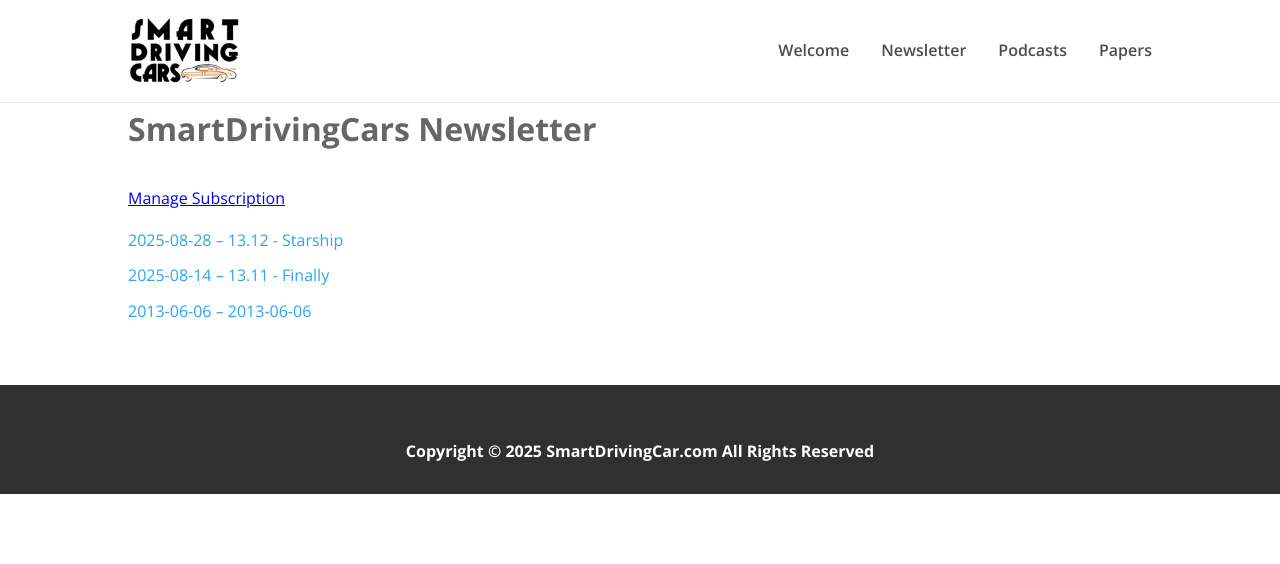
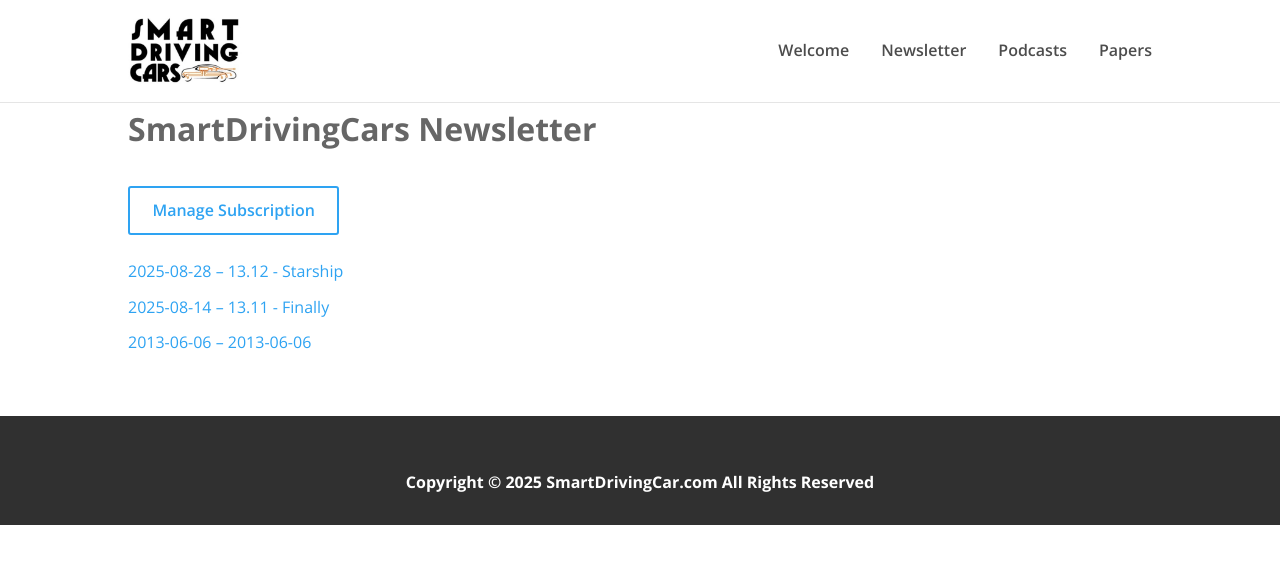
Before and after one commit to PrincetonUniversity/smartdrivingcar, a Jekyll site: the page built from newsletter/index.md, in a window 1280 px wide. Shown: the top 564 px of the page. Built offline with Jekyll 4.4.1, drawn with Linux system fonts in a browser that asks for light colours.

Commit message:
Decorate Manage Subscription

```diff
--- a/assets/css/site.css
+++ b/assets/css/site.css
@@ -116,6 +116,10 @@
 .newsletter-archive li{margin:0 0 10px}
 .newsletter-archive a{text-decoration:none;color:#2ea3f2}
 .newsletter-archive a:hover,.newsletter-archive a:focus{text-decoration:underline}
+/* Manage Subscription button on newsletter page (light background) */
+.newsletter-actions{margin:0 0 24px}
+.newsletter-actions .btn{border-color:#2ea3f2;color:#2ea3f2}
+.newsletter-actions .btn:hover,.newsletter-actions .btn:focus{background:#2ea3f2;color:#fff}
 .newsletter-issue header h2{margin:0 0 5px;font-size:2rem;font-weight:600}
 .newsletter-issue .meta{color:#777;margin:0 0 30px;font-size:.9rem}
 .issue-pagination{display:flex;justify-content:space-between;margin:60px 0 0}
--- a/newsletter/index.md
+++ b/newsletter/index.md
@@ -7,7 +7,7 @@
 <h1>SmartDrivingCars Newsletter</h1>
 
 <p class="newsletter-actions">
-  <a class="manage-subscription" href="https://kornhauser.princeton.edu/newsletter">Manage Subscription</a>
+  <a class="btn manage-subscription" href="https://kornhauser.princeton.edu/newsletter">Manage Subscription</a>
   </p>
 
 <ul class="newsletter-archive">
```
